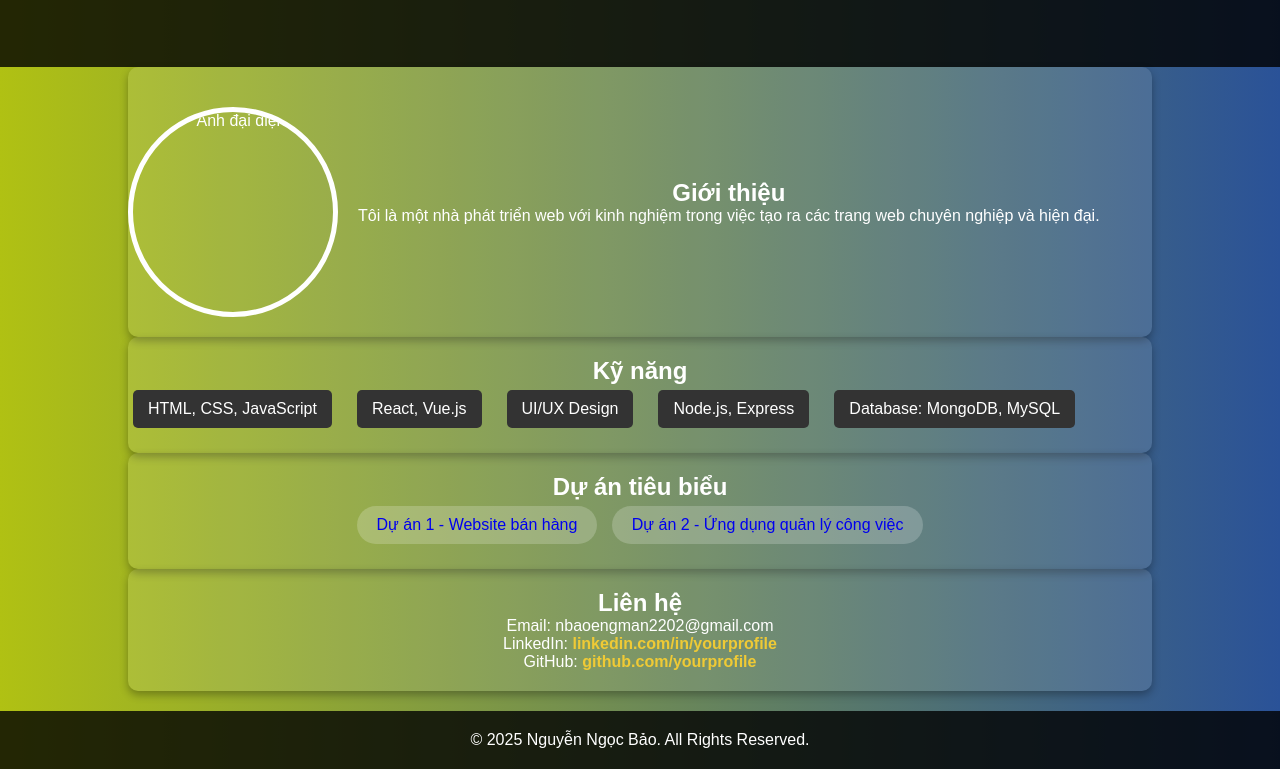
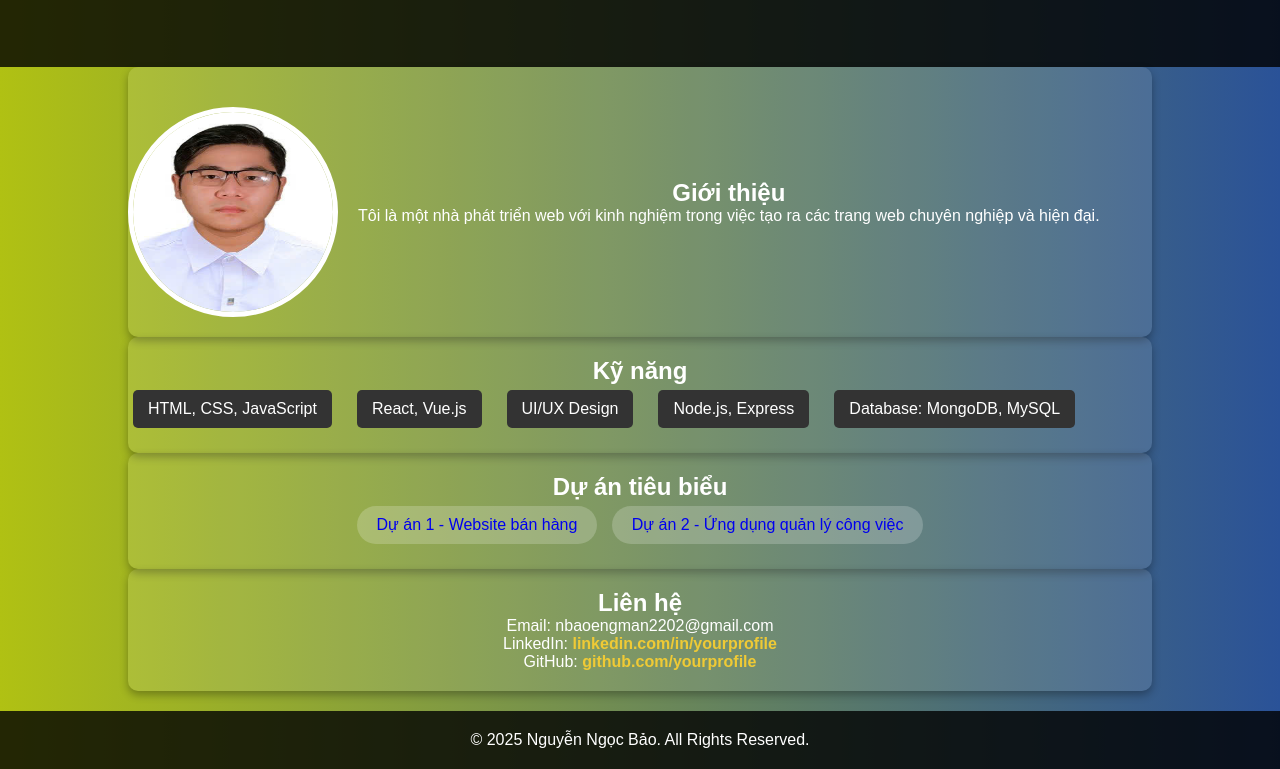
Before and after one commit to NgocBao01/websitelmao.github.io, a plain HTML site: page index.html in a window 1280 px wide. Shown: the part 136-905 px from the top of the page. Drawn offline with Linux system fonts and the light colour scheme.

Commit message:
Update index.html

```diff
--- a/index.html
+++ b/index.html
@@ -71,7 +71,7 @@
         </div>
     </header>
     <section class="about container">
-        <img src="z6376878203412_c929b0ddb7f1ba07675a752f079e0eb2" alt="Ảnh đại diện">
+        <img src="z6376878203412_c929b0ddb7f1ba07675a752f079e0eb2.jpg" alt="Ảnh đại diện">
         <div>
             <h2>Giới thiệu</h2>
             <p>Tôi là một nhà phát triển web với kinh nghiệm trong việc tạo ra các trang web chuyên nghiệp và hiện đại.</p>
```
